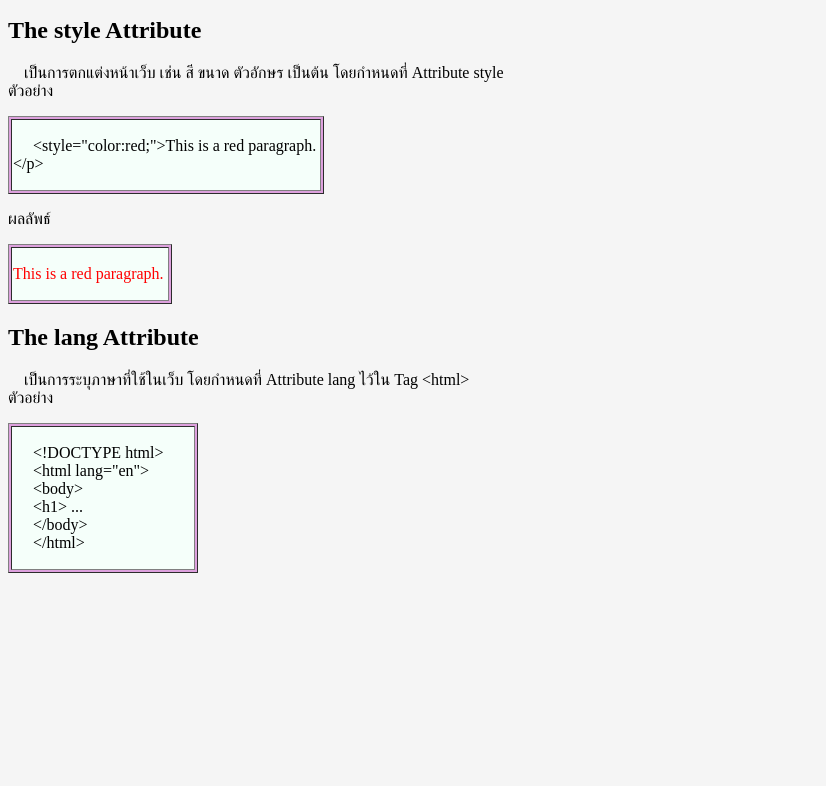
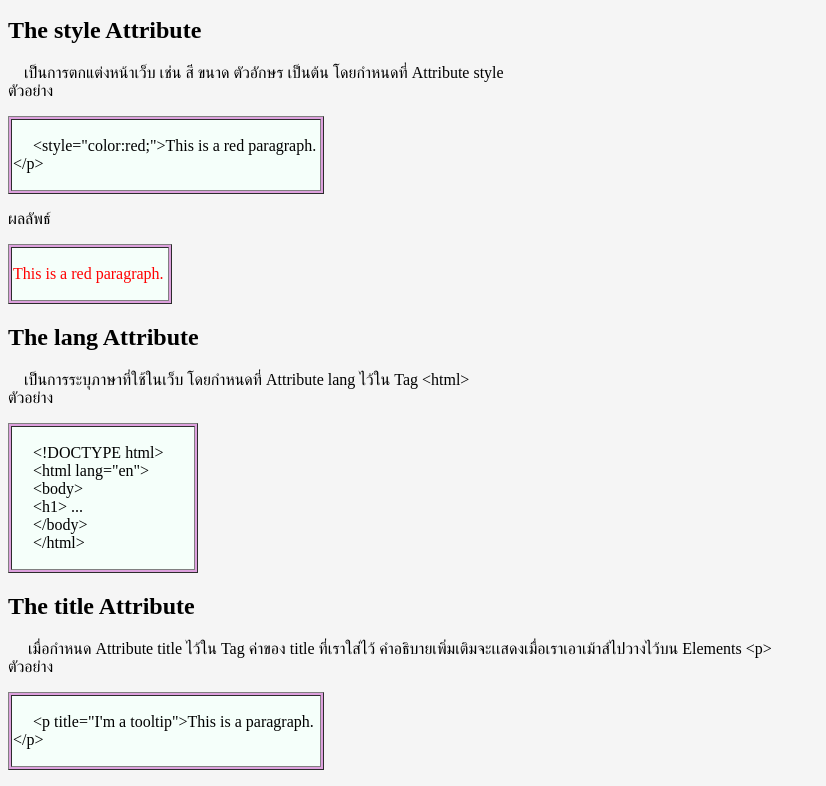
Before and after one commit to Phimbun-Issawilanon/Phimbun-Issawilanon.github.io-t, a plain HTML site: page index.html in a window 1280 px wide. Shown: the part 2738-3524 px from the top of the page, without its empty margins (0-826 px from the left). Before the commit the page ends 3327 px from the top, so only its background shows below. Drawn offline with Linux system fonts and the light colour scheme.

Commit message:
The title Attribute

```diff
--- a/index.html
+++ b/index.html
@@ -217,5 +217,19 @@
             </tr>
         </table>
     </p>
+    <h2>The title Attribute</h2>
+    <p>
+        &emsp; เมื่อกำหนด Attribute title ไว้ใน Tag ค่าของ title ที่เราใส่ไว้ คำอธิบายเพิ่มเติมจะเเสดงเมื่อเราเอาเม้าส์ไปวางไว้บน Elements &lt;p&gt; <br>
+        ตัวอย่าง<br>
+        <table width=25% border = "1px" bgcolor ="#DDA0DD">
+            <tr>
+                <td border = "1px" bgcolor ="#F5FFFA"  >
+                <p>
+                    &emsp; &lt;p title="I'm a tooltip"&gt;This is a paragraph.&lt;/p&gt;
+                </p>
+                </td>
+            </tr>
+        </table>
+    </p>
 </body>
 </html>
```
